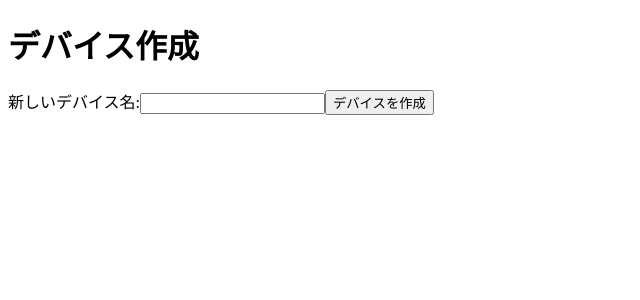
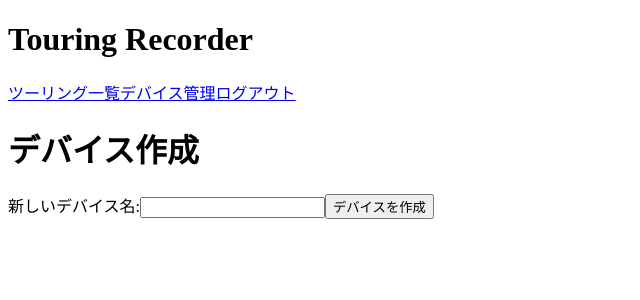
Before and after one commit to fiveofwell/touring-recorder, a React (Vite) app in the folder frontend/: page /devices/new in a window 1280 px wide. Shown: the top 300 px of the page, without its empty margins (0-640 px from the left). Built offline with nearby package versions, Linux system fonts and the light colour scheme; sample sign-in values are in the browser's storage.

Commit message:
add authenticated header layout

```diff
--- a/frontend/src/AppRouter.tsx
+++ b/frontend/src/AppRouter.tsx
@@ -11,6 +11,7 @@ import {
 	Routes,
 } from 'react-router-dom';
 import LoginPage from './pages/LoginPage';
+import { Header } from './components/Header';
 
 const RequireAuth = () => {
 	const token = localStorage.getItem('access_token');
@@ -23,12 +24,20 @@ const RequireAuth = () => {
 	return <Outlet />;
 };
 
+const HeaderLayout = () => (
+	<>
+		<Header />
+		<Outlet />
+	</>
+);
+
 const AppRouter = () => {
 	return (
 		<BrowserRouter>
 			<Routes>
 				<Route path="/" element={<LoginPage />} />
 				<Route element={<RequireAuth />}>
+					<Route element={<HeaderLayout />}>
 						<Route path="/tours" element={<TourListPage />} />
 						<Route
 							path="/tours/:client_tour_id/points"
@@ -41,6 +50,7 @@ const AppRouter = () => {
 						<Route path="/devices" element={<DeviceManagementPage />} />
 						<Route path="/devices/new" element={<DeviceCreatePage />} />
 					</Route>
+				</Route>
 			</Routes>
 		</BrowserRouter>
 	);
--- /dev/null
+++ b/frontend/src/components/Header.tsx
@@ -0,0 +1,16 @@
+import { Link } from 'react-router-dom';
+
+export const Header = () => {
+	return (
+		<header>
+			<h1>Touring Recorder</h1>
+			<nav>
+				<Link to="/tours">ツーリング一覧</Link>
+				<Link to="/devices">デバイス管理</Link>
+				<Link to="/" onClick={() => localStorage.removeItem('access_token')}>
+					ログアウト
+				</Link>
+			</nav>
+		</header>
+	);
+};
```
Lines whose indentation alone changed are shown as unchanged.
